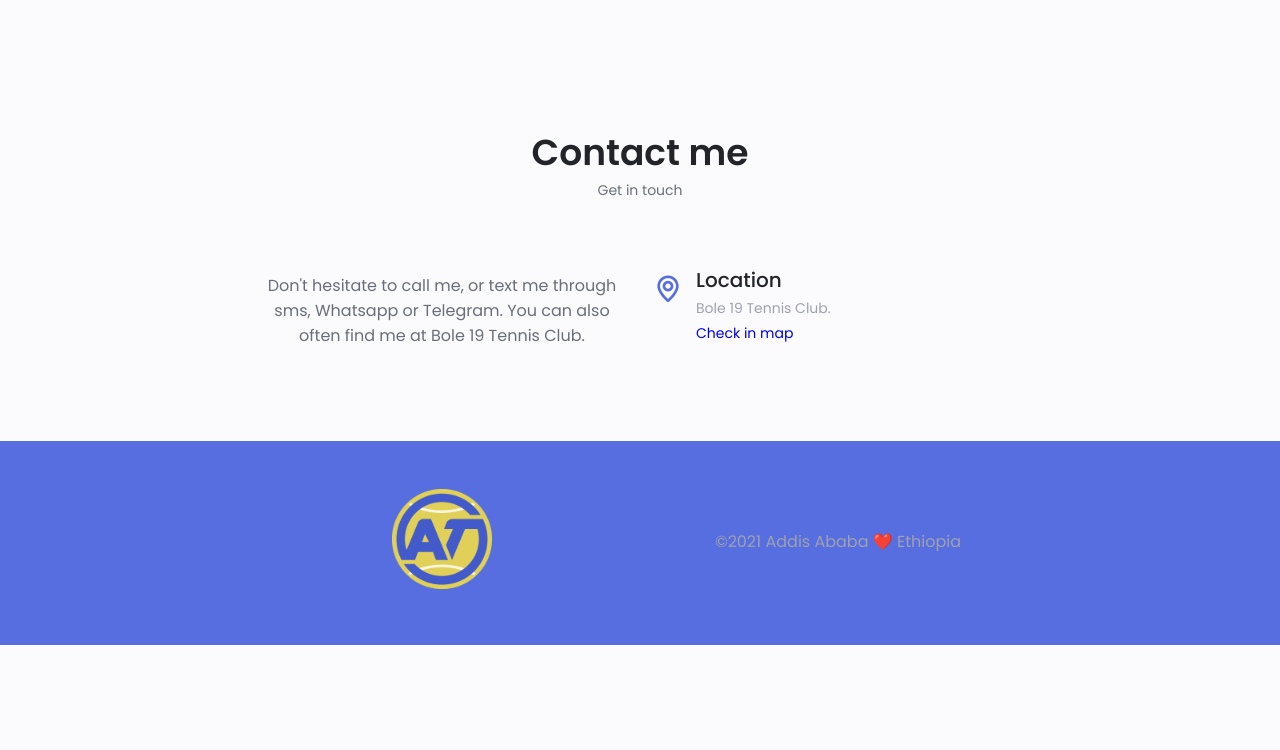
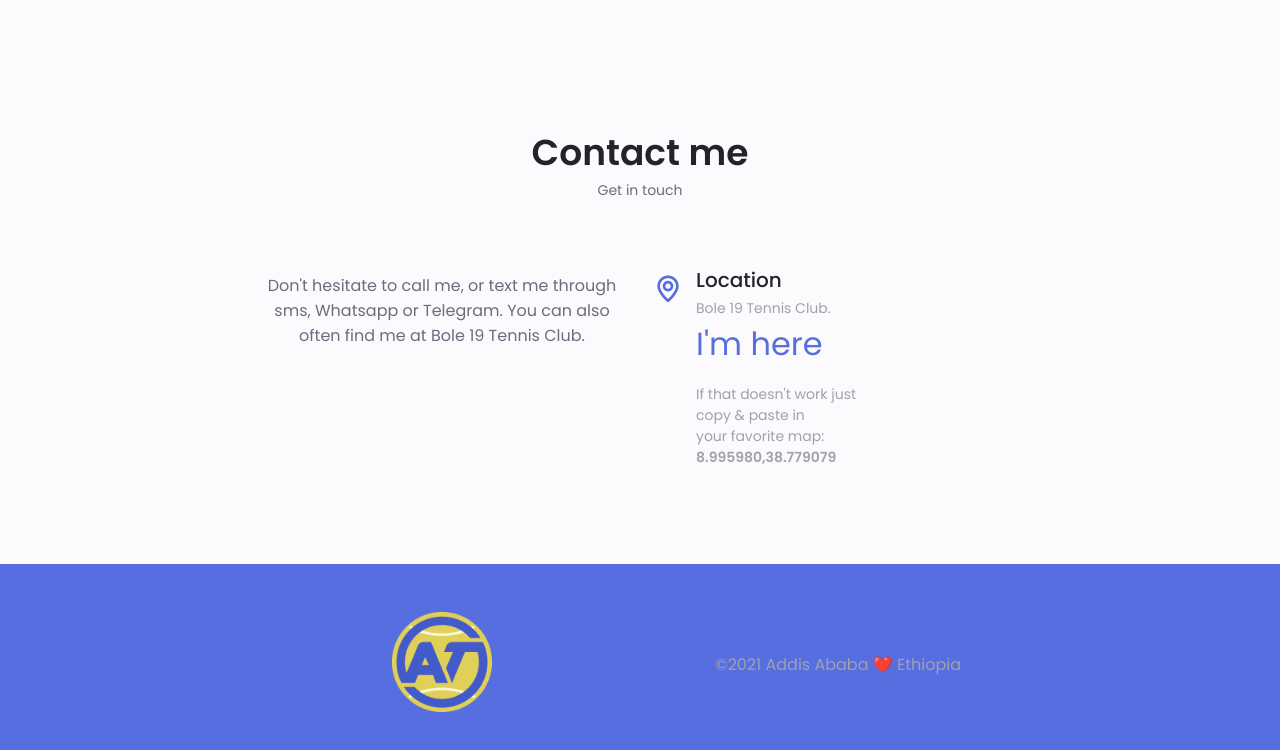
Before and after one commit to whs465/abel, a plain HTML site: page index.html in a window 1280 px wide. Shown: the part 2515-3265 px from the top of the page. Before the commit the page ends 3160 px from the top, so only its background shows below. Drawn offline with nearby package versions, Linux system fonts and the light colour scheme.

Commit message:
first commit

```diff
--- a/index.html
+++ b/index.html
@@ -633,15 +633,23 @@
 
           <div>
             <div class="contact__information">
-              <a href="geo:8.99603, 38.77901" target="_blank" class="">
+              <a href="geo:8.995980,38.779079" target="_blank" class="">
                 <i class="uil uil-map-marker contact__icon"></i>
               </a>
               <div>
                 <h3 class="contact__title">Location</h3>
                 <span class="contact__subtitle"
                   >Bole 19 Tennis Club.<br />
-                  <a href="geo:8.99603, 38.77901">Check in map</a></span
-                >
+                  <a href="geo:8.995980,38.779079" class="services__icon"
+                    >I'm here</a
+                  >
+                  <p>
+                    If that doesn't work just <br />copy & paste in <br />your
+                    favorite map:
+                    <br />
+                    <strong>8.995980,38.779079</strong>
+                  </p>
+                </span>
               </div>
             </div>
           </div>
```
